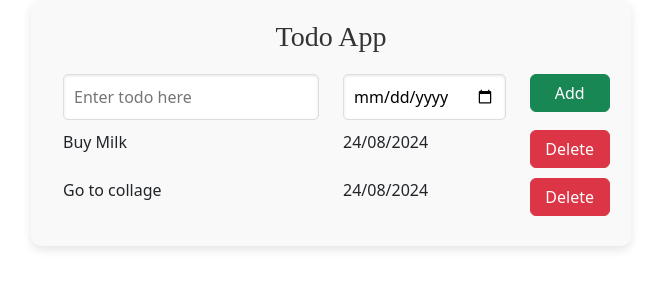
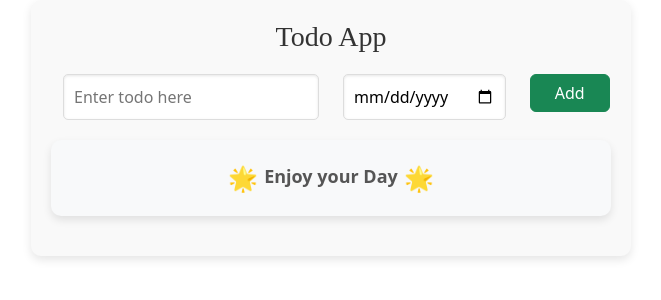
Before and after one commit to Alokkumarojha/Todo_App, a React (Vite) app: page / in a window 1280 px wide. Shown: the top 300 px of the page, without its empty margins (309-970 px from the left). Built offline with nearby package versions, Linux system fonts and the light colour scheme.

Commit message:
App complited using (Props & useState)

```diff
--- a/src/App.jsx
+++ b/src/App.jsx
@@ -1,25 +1,33 @@
 import "./App.css";
 import TodoItems from "./Components/TodoItems";
 import AddTodo from "./Components/AddTodo";
+import WellcomMessage from "./Components/WellcomMessage";
 import AppName from "./Components/AppName";
+import { useState } from "react";
 
 function App() {
-  const todoItem = [
-    {
-      Name: "Buy Milk",
-      Date: "24/08/2024",
-    },
-    {
-      Name: "Go to collage",
-      Date: "24/08/2024",
-    },
-  ];
+  const [todoItem, setTodoItem] = useState([]);
+
+  const handleNewItem = (itemName, itemDueDate) => {
+    const newTodoItem = [...todoItem, { Name: itemName, Date: itemDueDate }];
+    setTodoItem(newTodoItem);
+  };
+
+  const handleDeleteItem = (todoItemName) => {
+    const newTodoItem = todoItem.filter((items) => items.Name !== todoItemName);
+    setTodoItem(newTodoItem);
+  };
+
   return (
     <>
       <center className="todo-container">
         <AppName />
-        <AddTodo></AddTodo>
-        <TodoItems todoItems={todoItem}></TodoItems>
+        <AddTodo onNewItem={handleNewItem}></AddTodo>
+        {todoItem.length === 0 && <WellcomMessage></WellcomMessage>}
+        <TodoItems
+          todoItems={todoItem}
+          onDeleteClick={handleDeleteItem}
+        ></TodoItems>
       </center>
     </>
   );
--- a/src/Components/AddTodo.jsx
+++ b/src/Components/AddTodo.jsx
@@ -1,22 +1,50 @@
-import React from "react";
+import React, { useState } from "react";
 import styles from "./AddTodo.module.css";
 
-const AddTodo = () => {
+const AddTodo = ({ onNewItem }) => {
+  const [todoName, setTodoName] = useState();
+  const [todoDate, setTodoDate] = useState();
+
+  const handleNameChange = (event) => {
+    setTodoName(event.target.value);
+  };
+
+  const handleDateChange = (event) => {
+    setTodoDate(event.target.value);
+  };
+
+  const handleOnButtonClick = () => {
+    onNewItem(todoName, todoDate);
+    setTodoName("");
+    setTodoDate("");
+  };
+
   return (
     <div className="container text-center">
       <div className="row todoRow">
         <div className="col-6">
           <input
+            onChange={handleNameChange}
+            value={todoName}
             className={styles.inputContainer}
             type="text"
             placeholder="Enter todo here"
           />
         </div>
         <div className="col-4">
-          <input className={styles.inputContainer} type="date" />
+          <input
+            onChange={handleDateChange}
+            value={todoDate}
+            className={styles.inputContainer}
+            type="date"
+          />
         </div>
         <div className="col-2">
-          <button type="button" className="btn btn-success todoButton">
+          <button
+            onClick={handleOnButtonClick}
+            type="button"
+            className="btn btn-success todoButton"
+          >
             Add
           </button>
         </div>
--- a/src/Components/TodoItem.jsx
+++ b/src/Components/TodoItem.jsx
@@ -1,13 +1,17 @@
 import React from "react";
 
-const TodoItem = ({ todoName, todoDate }) => {
+const TodoItem = ({ todoName, todoDate, onDeleteClick }) => {
   return (
     <div className="container ">
       <div className="row todoRow">
         <div className="col-6">{todoName}</div>
         <div className="col-4">{todoDate}</div>
         <div className="col-2">
-          <button type="button" className="btn btn-danger todoButton">
+          <button
+            onClick={() => onDeleteClick(todoName)}
+            type="button"
+            className="btn btn-danger todoButton"
+          >
             Delete
           </button>
         </div>
--- a/src/Components/TodoItems.jsx
+++ b/src/Components/TodoItems.jsx
@@ -1,7 +1,7 @@
 import React from "react";
 import TodoItem from "./TodoItem";
 
-const TodoItems = ({ todoItems }) => {
+const TodoItems = ({ todoItems, onDeleteClick }) => {
   return (
     <div className="items-container">
       {todoItems.map((items) => (
@@ -9,6 +9,7 @@ const TodoItems = ({ todoItems }) => {
           key={items.Name}
           todoDate={items.Date}
           todoName={items.Name}
+          onDeleteClick={onDeleteClick}
         ></TodoItem>
       ))}
     </div>
--- /dev/null
+++ b/src/Components/WellcomMessage.jsx
@@ -0,0 +1,11 @@
+import React from "react";
+import styles from "./WellcomMessage.module.css";
+const WellcomMessage = () => {
+  return (
+    <div className={styles.emptyMessage}>
+      <p>Enjoy your Day</p>
+    </div>
+  );
+};
+
+export default WellcomMessage;
--- /dev/null
+++ b/src/Components/WellcomMessage.module.css
@@ -0,0 +1,27 @@
+.emptyMessage {
+  text-align: center;
+  padding: 20px;
+  margin: 20px 0;
+  background-color: #f8f9fa; /* Light gray background */
+  border-radius: 10px;
+  box-shadow: 0 4px 8px rgba(0, 0, 0, 0.1); /* Subtle shadow */
+}
+
+.emptyMessage p {
+  font-size: 18px;
+  color: #555; /* Slightly muted text color */
+  font-weight: bold;
+  margin: 0;
+}
+
+.emptyMessage p::before {
+  content: "🌟 "; /* Adds a star icon before the message */
+  font-size: 24px;
+  vertical-align: middle;
+}
+
+.emptyMessage p::after {
+  content: " 🌟"; /* Adds a star icon after the message */
+  font-size: 24px;
+  vertical-align: middle;
+}
```
